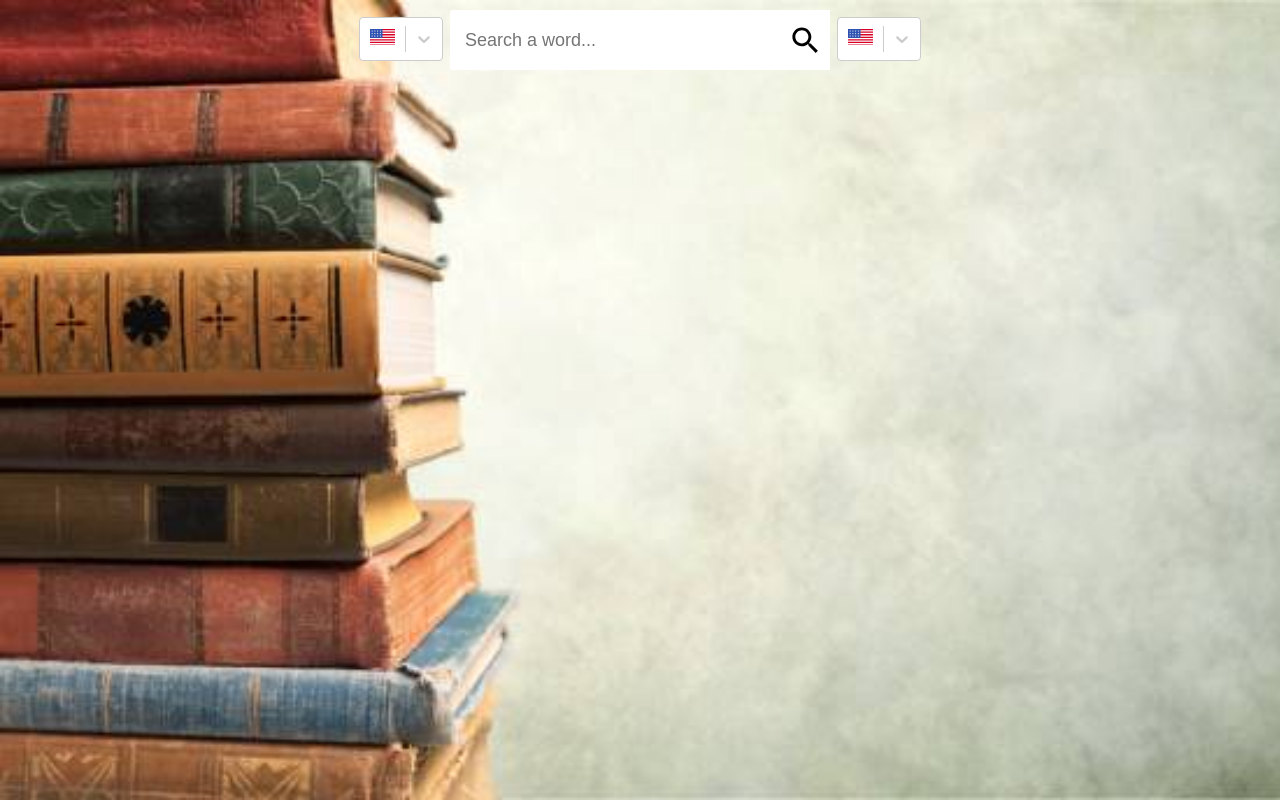
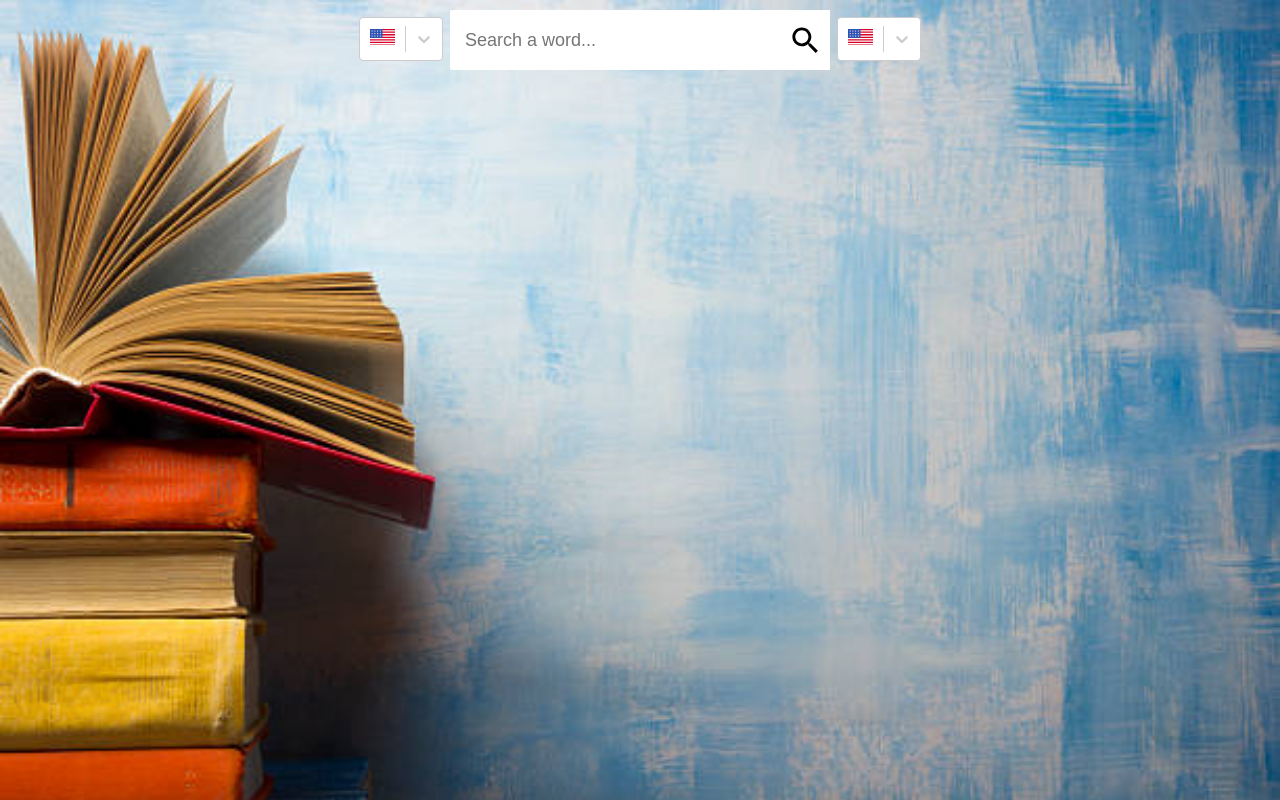
Before and after one commit to Asadbek-Dev/definition_deploy_gh, a React (Create React App) app: page / in a window 1280 px wide. Built offline with nearby package versions, Linux system fonts and the light colour scheme.

Commit message:
bacgraound image is changed

```diff
--- a/src/App.css
+++ b/src/App.css
@@ -6,7 +6,7 @@
   align-items: center;
   flex-direction: column;
   font-family: "Nunito", sans-serif;
-  background-image: url(../public/istockphoto-1016124648-612x612.jpg);
+  background-image: url(../public/istockphoto-515801588-612x612.jpg);
   background-repeat: no-repeat;
   background-size: cover;
 }
```
Also changed, not shown: public/istockphoto-515801588-612x612.jpg (added).
